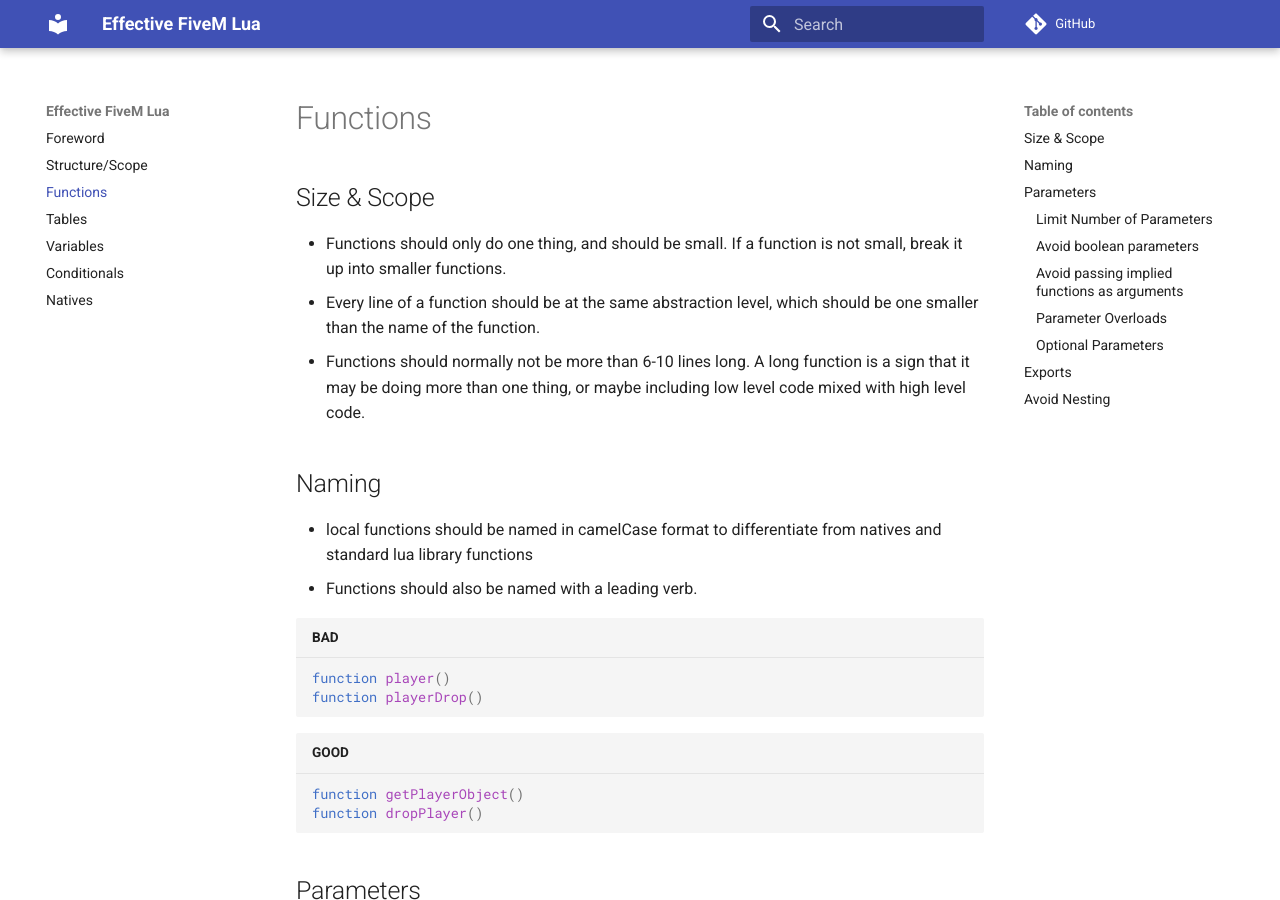
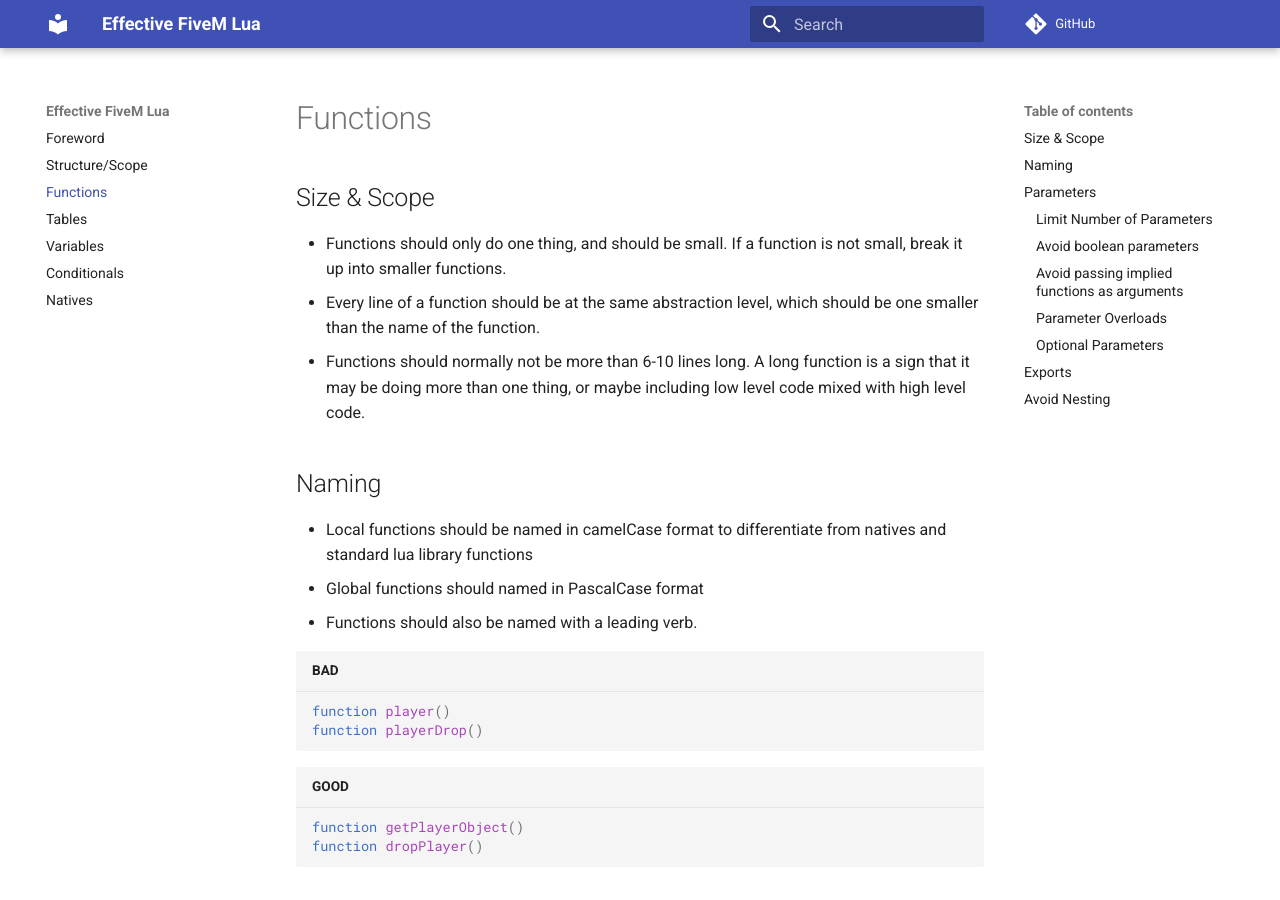
Before and after one commit to Manason/effective-fivem-lua, an MkDocs documentation site: the page built from docs/functions.md, in a window 1280 px wide and 900 px high. Built offline with MkDocs 1.6.1 and Material for MkDocs 9.7.7, drawn with Linux system fonts in a browser that asks for light colours; comment, search, counter and statistics services are not loaded.

Commit message:
added recommendation to name global functions in PascalCase format

````diff
--- a/docs/functions.md
+++ b/docs/functions.md
@@ -6,7 +6,8 @@
 - Functions should normally not be more than 6-10 lines long. A long function is a sign that it may be doing more than one thing, or maybe including low level code mixed with high level code.
 
 ## Naming
-- local functions should be named in camelCase format to differentiate from natives and standard lua library functions
+- Local functions should be named in camelCase format to differentiate from natives and standard lua library functions
+- Global functions should named in PascalCase format
 - Functions should also be named with a leading verb.
 
 ```lua title="BAD"
````
